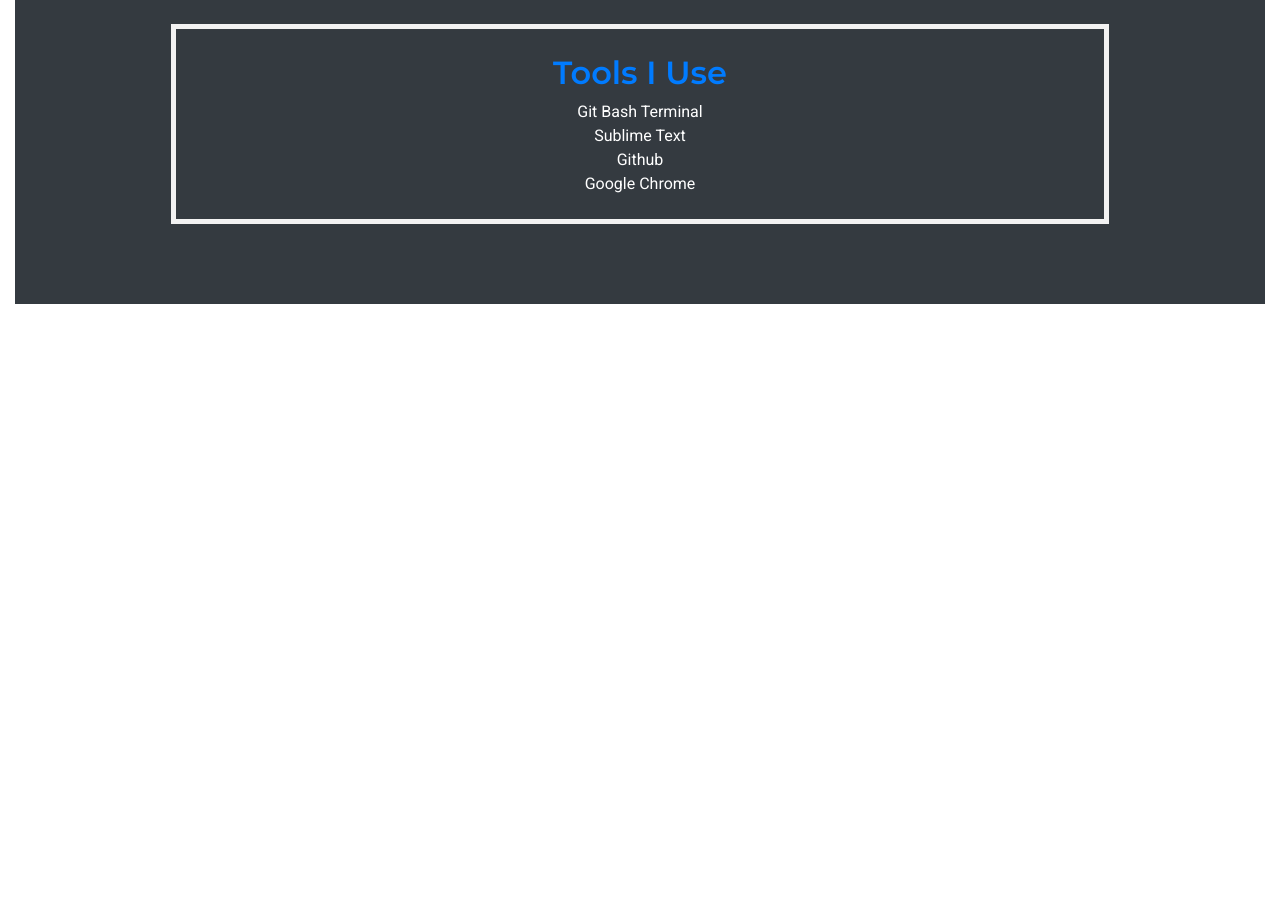
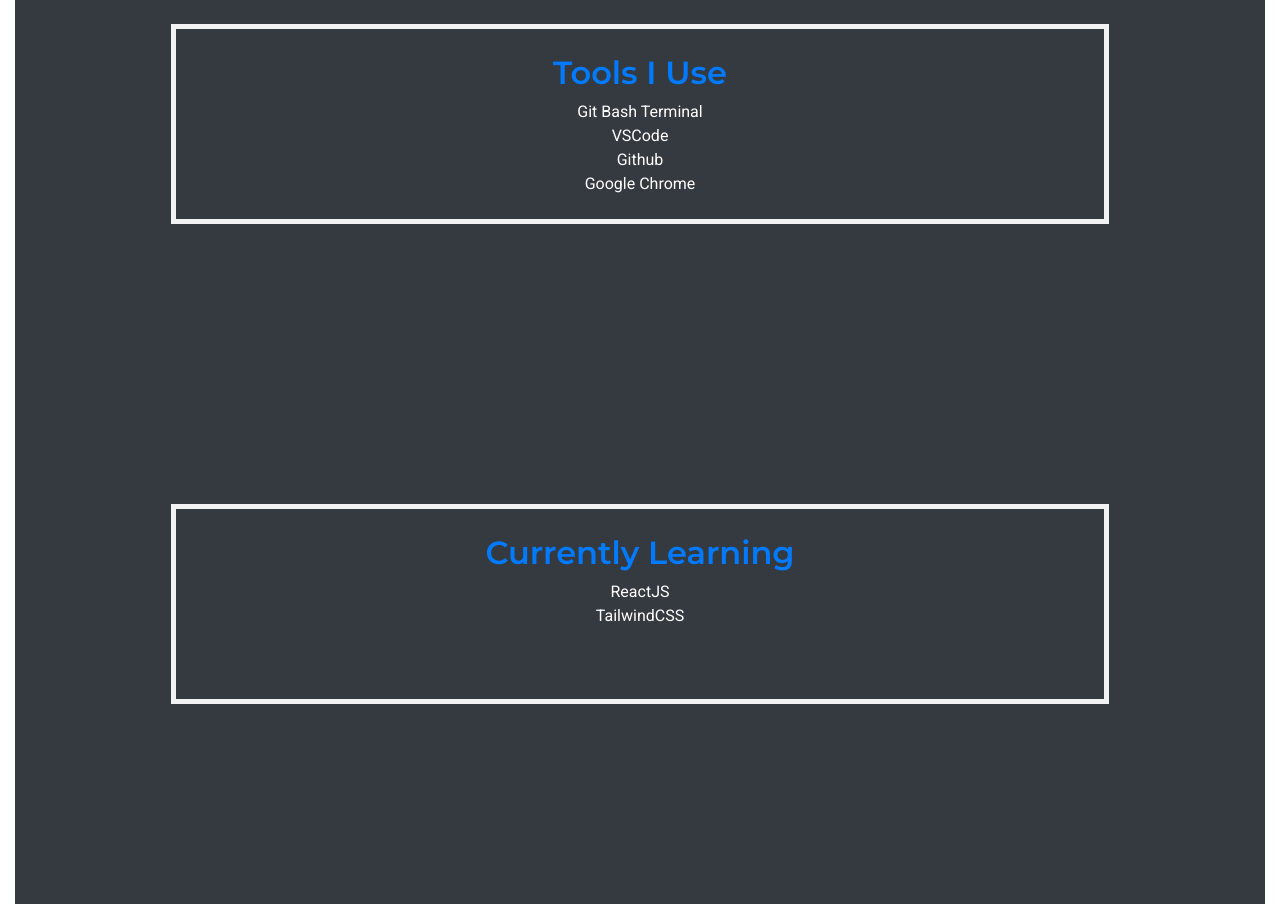
Before and after one commit to CountElqyd/fcb-portfolio-solomon, a plain HTML site: page index.html in a window 1280 px wide. Shown: the part 1040-1944 px from the top of the page. Before the commit the page ends 1344 px from the top, so only its background shows below. Drawn offline with nearby package versions, Linux system fonts and the light colour scheme.

Commit message:
Update index.html

```diff
--- a/index.html
+++ b/index.html
@@ -1,5 +1,6 @@
 <!DOCTYPE html>
 <html lang="en">
+
 <head>
     <meta charset="UTF-8">
     <meta http-equiv="X-UA-Compatible" content="IE=edge">
@@ -9,9 +10,11 @@
     <!-- google fonts -->
     <link rel="preconnect" href="https://fonts.googleapis.com">
     <link rel="preconnect" href="https://fonts.gstatic.com" crossorigin>
-    <link href="https://fonts.googleapis.com/css2?family=Montserrat:wght@600&family=Roboto&display=swap" rel="stylesheet">
-     <!-- link bootstrap -->
-     <link rel="stylesheet" href="https://cdn.jsdelivr.net/npm/bootstrap@4.6.1/dist/css/bootstrap.min.css" integrity="sha384-zCbKRCUGaJDkqS1kPbPd7TveP5iyJE0EjAuZQTgFLD2ylzuqKfdKlfG/eSrtxUkn" crossorigin="anonymous">
+    <link href="https://fonts.googleapis.com/css2?family=Montserrat:wght@600&family=Roboto&display=swap"
+        rel="stylesheet">
+    <!-- link bootstrap -->
+    <link rel="stylesheet" href="https://cdn.jsdelivr.net/npm/bootstrap@4.6.1/dist/css/bootstrap.min.css"
+        integrity="sha384-zCbKRCUGaJDkqS1kPbPd7TveP5iyJE0EjAuZQTgFLD2ylzuqKfdKlfG/eSrtxUkn" crossorigin="anonymous">
 
 
     <!-- external css -->
@@ -20,6 +23,7 @@
     <!-- title -->
     <title>Floyd Solomon | Developer Portfolio</title>
 </head>
+
 <body>
     <!-- navbar -->
     <nav class="navbar navbar-expand-lg navbar-dark bg-secondary sticky-top">
@@ -64,7 +68,7 @@
                 <h2>Tools I Use</h2>
                 <ul>
                     <li>Git Bash Terminal</li>
-                    <li>Sublime Text</li>
+                    <li>VSCode</li>
                     <li>Github</li>
                     <li>Google Chrome</li>
                 </ul>
@@ -72,9 +76,27 @@
 
         </section>
         <!-- end of gallery -->
+
+        <section id="gallery" class="text-center bg-dark text-white">
+
+            <div class="tools">
+                <h2>Currently Learning</h2>
+                <ul>
+                    <li>ReactJS</li>
+                    <li>TailwindCSS</li>
+                </ul>
+            </div>
+
+        </section>
+
     </div>
     <!-- bootstrap JS dependencies -->
-    <script src="https://cdn.jsdelivr.net/npm/jquery@3.5.1/dist/jquery.slim.min.js" integrity="sha384-DfXdz2htPH0lsSSs5nCTpuj/zy4C+OGpamoFVy38MVBnE+IbbVYUew+OrCXaRkfj" crossorigin="anonymous"></script>
-    <script src="https://cdn.jsdelivr.net/npm/bootstrap@4.6.1/dist/js/bootstrap.bundle.min.js" integrity="sha384-fQybjgWLrvvRgtW6bFlB7jaZrFsaBXjsOMm/tB9LTS58ONXgqbR9W8oWht/amnpF" crossorigin="anonymous"></script>
+    <script src="https://cdn.jsdelivr.net/npm/jquery@3.5.1/dist/jquery.slim.min.js"
+        integrity="sha384-DfXdz2htPH0lsSSs5nCTpuj/zy4C+OGpamoFVy38MVBnE+IbbVYUew+OrCXaRkfj"
+        crossorigin="anonymous"></script>
+    <script src="https://cdn.jsdelivr.net/npm/bootstrap@4.6.1/dist/js/bootstrap.bundle.min.js"
+        integrity="sha384-fQybjgWLrvvRgtW6bFlB7jaZrFsaBXjsOMm/tB9LTS58ONXgqbR9W8oWht/amnpF"
+        crossorigin="anonymous"></script>
 </body>
+
 </html>
```
